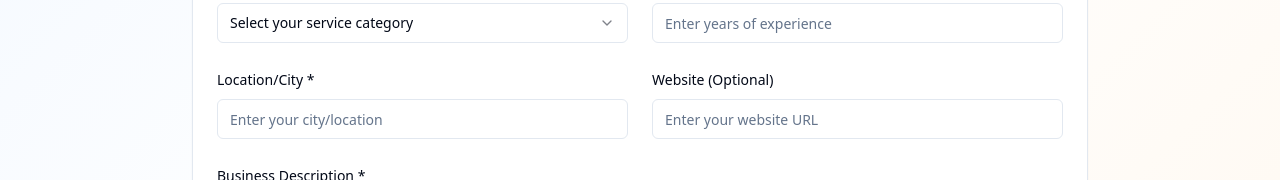
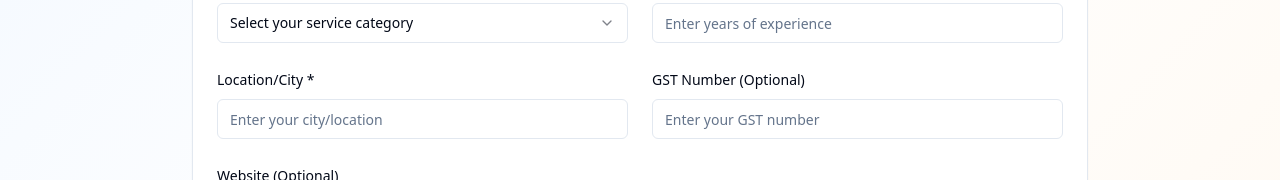
Before and after one commit to sunilpie-kumar/custom-connect-create, a React (Vite) app: page /b2b in a window 1280 px wide. Shown: the part 620-800 px from the top of the page. Built offline with nearby package versions, Linux system fonts and the light colour scheme.

Commit message:
Add GST number field to registration form
Adds a new input field for GST number in the business registration form.

```diff
--- a/src/features/business/components/BusinessForm.tsx
+++ b/src/features/business/components/BusinessForm.tsx
@@ -1,3 +1,4 @@
+
 import { useState } from 'react';
 import { Button } from '@/components/ui/button';
 import { Input } from '@/components/ui/input';
@@ -31,7 +32,8 @@ const BusinessForm = () => {
     experience_years: '',
     location: '',
     description: '',
-    website: ''
+    website: '',
+    gst_number: ''
   });
 
   const [uploadedFiles, setUploadedFiles] = useState<File[]>([]);
@@ -91,7 +93,8 @@ const BusinessForm = () => {
           experience_years: '',
           location: '',
           description: '',
-          website: ''
+          website: '',
+          gst_number: ''
         });
         setUploadedFiles([]);
       } else {
@@ -255,6 +258,16 @@ const BusinessForm = () => {
             </div>
 
             <div className="space-y-2">
+              <Label htmlFor="gst_number">GST Number (Optional)</Label>
+              <Input
+                id="gst_number"
+                value={formData.gst_number}
+                onChange={(e) => handleInputChange('gst_number', e.target.value)}
+                placeholder="Enter your GST number"
+              />
+            </div>
+
+            <div className="space-y-2 md:col-span-2">
               <Label htmlFor="website">Website (Optional)</Label>
               <Input
                 id="website"
```
